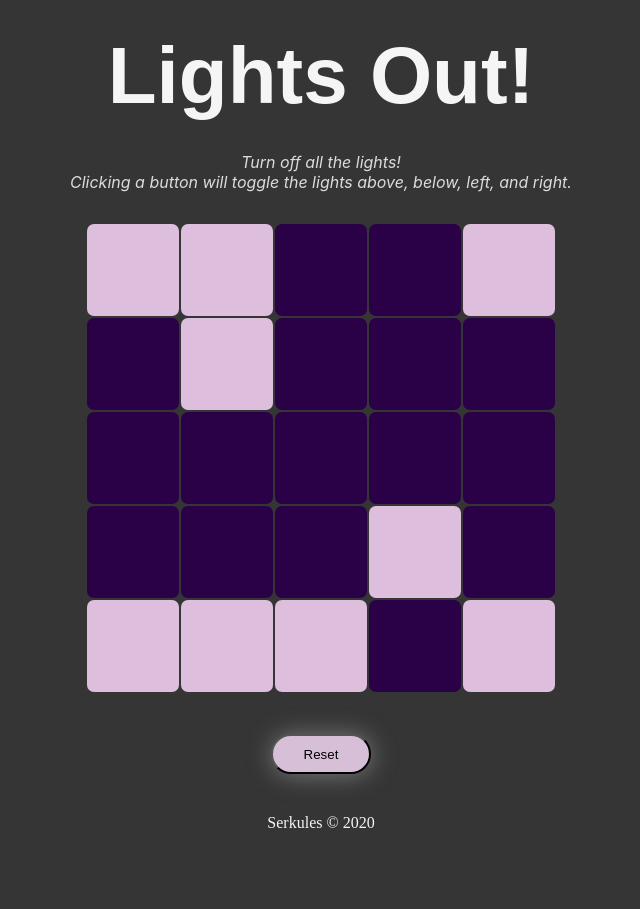
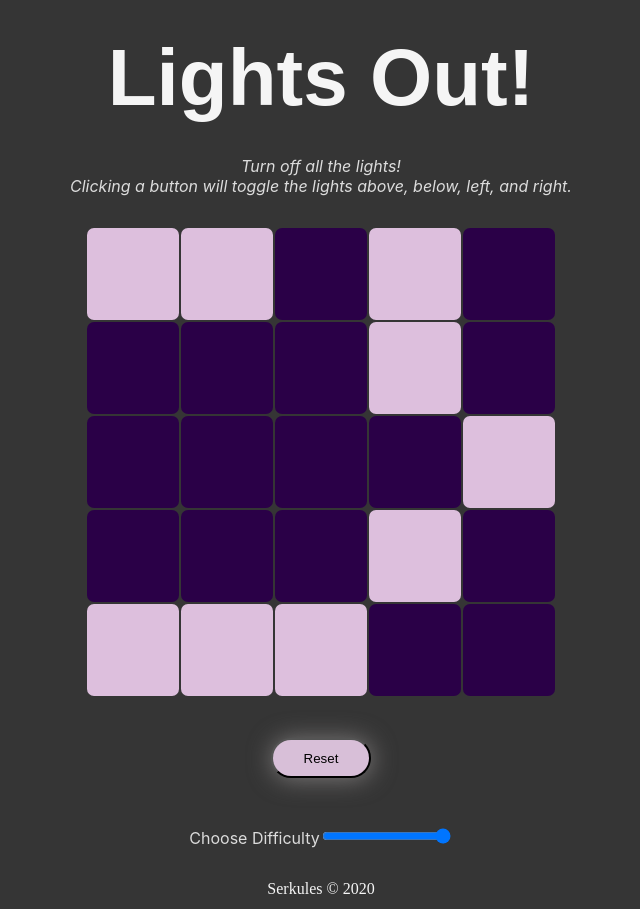
Before and after one commit to DruSerkes/lights-out, a React (Create React App) app: page / in a window 1280 px wide. Shown: the whole page, without its empty margins (319-959 px from the left). Before the commit the page ends 843 px from the top, so only its background shows below. Built offline with nearby package versions, Linux system fonts and the light colour scheme; the HTML template or start-up script is replaced by a standard one.

Commit message:
add Difficulty select

```diff
--- a/src/App.js
+++ b/src/App.js
@@ -1,17 +1,21 @@
-import React from 'react';
+import * as React from 'react';
+import { useState } from 'react';
+import { Difficulty } from './Difficulty';
 import { Board } from './Board';
 import { Footer } from './Footer';
 import './App.css';
 
 /** Simple app that just shows the LightsOut game. */
 
-function App() {
+export const App = () => {
+	const [difficulty, setDifficulty] = useState(5);
+
 	return (
 		<div className="App">
-			<Board />
+			<h1 className="Board-Title">Lights Out!</h1>
+			<Board ncols={difficulty} nrows={difficulty} />
+			<Difficulty difficulty={difficulty} setDifficulty={setDifficulty} />
 			<Footer />
 		</div>
 	);
-}
-
-export default App;
+};
--- a/src/Board.css
+++ b/src/Board.css
@@ -4,7 +4,7 @@
 }
 
 .Board-Title {
-	margin: 30px;
+	margin: 2rem;
 	color: whitesmoke;
 	font-family: fantasy, Georgia, Times, 'Times New Roman', serif;
 	font-size: 5rem;
--- a/src/Board.js
+++ b/src/Board.js
@@ -32,7 +32,7 @@ import cloneDeep from 'lodash/cloneDeep';
  **/
 
 export const Board = ({ nrows = 5, ncols = 5, chanceLightStartsOn = 0.4 }) => {
-	const [board, setBoard] = useState(createBoard(nrows, ncols, chanceLightStartsOn));
+	const [board, setBoard] = useState(() => createBoard(nrows, ncols, chanceLightStartsOn));
 
 	const flipCellsAround = (coord) => {
 		setBoard((oldBoard) => {
@@ -66,12 +66,13 @@ export const Board = ({ nrows = 5, ncols = 5, chanceLightStartsOn = 0.4 }) => {
 	 */
 	const resetGame = () => setBoard(createBoard(nrows, ncols, chanceLightStartsOn));
 
-	const tableBody = [];
+	let tableBody = [];
 	for (let y = 0; y < nrows; y++) {
 		let tableRow = [];
 		for (let x = 0; x < ncols; x++) {
 			let coord = `${y}-${x}`;
-			tableRow.push(<Cell key={coord} isLit={board[y][x]} flipCellsAround={() => flipCellsAround(coord)} />);
+			let isLit = board[y][x];
+			tableRow.push(<Cell key={coord} isLit={isLit} flipCellsAround={() => flipCellsAround(coord)} />);
 		}
 		tableBody.push(
 			<tr key={y} className="Board-Row">
@@ -84,7 +85,6 @@ export const Board = ({ nrows = 5, ncols = 5, chanceLightStartsOn = 0.4 }) => {
 		hasWon(nrows, ncols, board)
 			? <Winner resetGame={resetGame} />
 			: <div className="Board">
-				<h1 className="Board-Title">Lights Out!</h1>
 
 				<p className="Board-Directions">
 					<em>
--- /dev/null
+++ b/src/Difficulty.css
@@ -0,0 +1,4 @@
+.Difficulty {
+    margin: 0.5rem auto 2rem;
+    color: gainsboro;
+}
--- /dev/null
+++ b/src/Difficulty.js
@@ -0,0 +1,20 @@
+import * as React from 'react';
+import './Difficulty.css';
+
+export const Difficulty = ({ difficulty, setDifficulty }) => {
+    const handleChange = (e) => setDifficulty(Number(e?.target?.value));
+    return (
+        <div className="Difficulty">
+            <label htmlFor="difficulty">Choose Difficulty</label>
+            <input
+                type="range"
+                id="difficulty"
+                min={3}
+                max={5}
+                step={1}
+                value={difficulty}
+                onChange={handleChange}
+            />
+        </div>
+    )
+};
--- a/src/Winner.js
+++ b/src/Winner.js
@@ -4,7 +4,6 @@ export const Winner = ({ resetGame }) => {
     const handleClick = () => resetGame();
     return (
         <div className="Board">
-            <h1 className="Board-Title">Lights Out!</h1>
             <h2 className="Board-Win">YOU WON!!</h2>
             <button className="Board-Reset " onClick={handleClick}>
                 Reset
--- a/src/index.js
+++ b/src/index.js
@@ -1,6 +1,6 @@
 import React from 'react';
 import ReactDOM from 'react-dom';
 import './index.css';
-import App from './App';
+import { App } from './App';
 
 ReactDOM.render(<App />, document.getElementById('root'));
```
